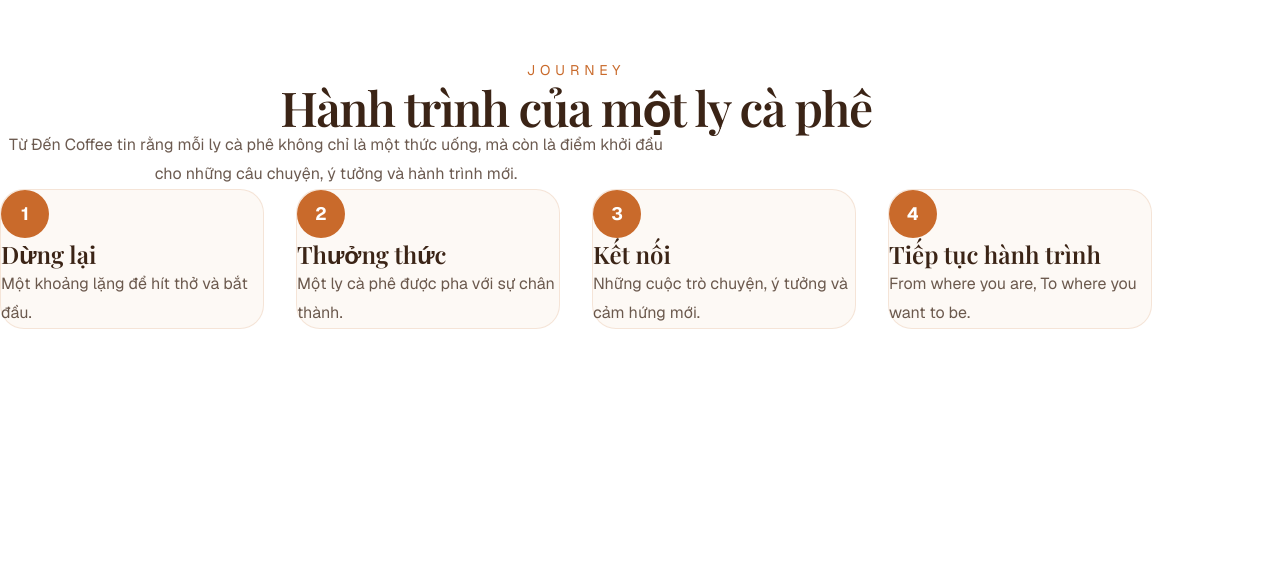
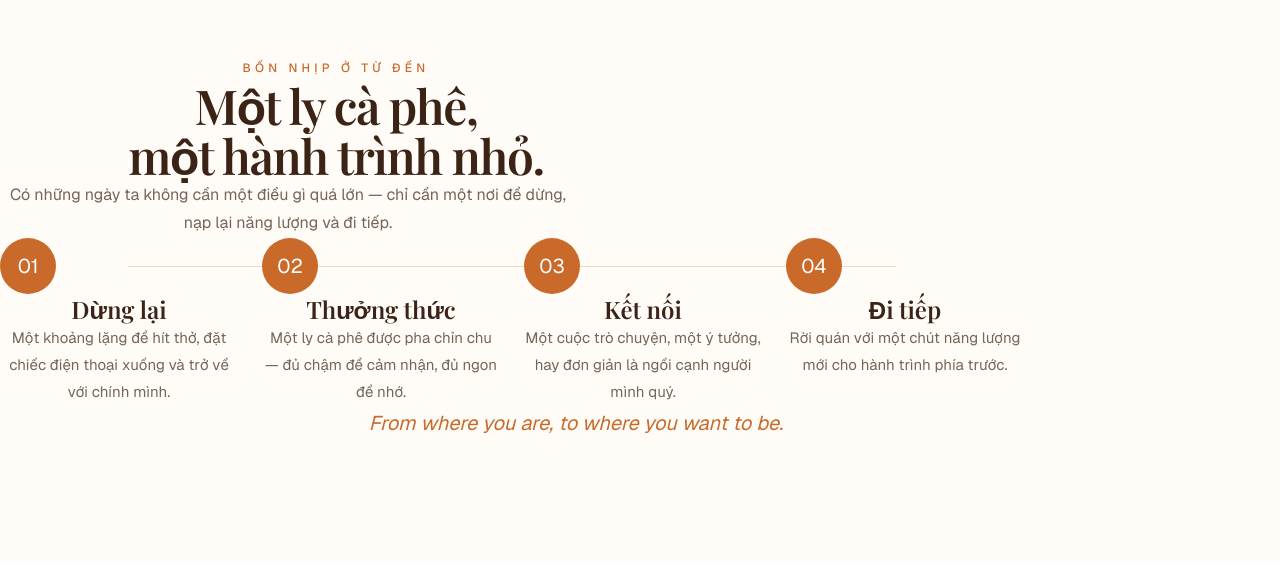
Before and after one commit to tuden219th/tudencafe, a Next.js app: page / in a window 1280 px wide. Shown: the part 1457-2027 px from the top of the page. Built offline with nearby package versions, Linux system fonts and the light colour scheme; a web font is replaced by a local one.

Commit message:
feat: refine mobile journey experience

```diff
--- a/src/components/home/Hero.tsx
+++ b/src/components/home/Hero.tsx
@@ -5,10 +5,12 @@ export default function Hero() {
     <section
       id="home"
       className="
-        min-h-screen
+        min-h-0
         flex
         items-center
-        pt-24
+        py-32
+        md:min-h-screen
+        md:py-24
       "
     >
       <div className="container">
@@ -16,7 +18,8 @@ export default function Hero() {
           className="
             grid
             lg:grid-cols-2
-            gap-16
+            gap-10
+            lg:gap-16
             items-center
           "
         >
@@ -55,9 +58,10 @@ export default function Hero() {
 
             <h1
               className="
-                text-5xl
+                text-[3.35rem]
+                sm:text-6xl
                 md:text-7xl
-                leading-[0.95]
+                leading-[0.9]
                 font-[var(--font-playfair)]
               "
             >
@@ -80,11 +84,14 @@ export default function Hero() {
 
             <p
               className="
-                mt-10
-                text-lg
-                leading-9
+                mt-7
+                text-base
+                leading-8
                 max-w-xl
                 opacity-75
+                md:mt-10
+                md:text-lg
+                md:leading-9
               "
             >
               Có những ngày,
@@ -108,21 +115,23 @@ export default function Hero() {
 
             <div
               className="
-                mt-12
+                mt-9
                 flex
                 flex-wrap
                 gap-4
+                md:mt-12
               "
             >
               <a
                 href="#menu"
                 className="
-                  inline-flex
+                  flex
                   items-center
+                  justify-center
                   gap-2
                   rounded-full
                   bg-[#6B8E23]
-                  px-8
+                  px-6
                   py-4
                   text-white
                   font-medium
@@ -131,6 +140,8 @@ export default function Hero() {
                   duration-300
                   hover:scale-105
                   hover:bg-[#5F7F1F]
+                  sm:inline-flex
+                  sm:px-8
                 "
               >
                 Chọn một ly cà phê →
@@ -139,17 +150,20 @@ export default function Hero() {
               <a
                 href="#story"
                 className="
-                  inline-flex
+                  flex
                   items-center
+                  justify-center
                   rounded-full
                   border
                   border-[rgba(0,0,0,0.1)]
                   bg-white
-                  px-8
+                  px-6
                   py-4
                   transition-all
                   duration-300
                   hover:shadow-lg
+                  sm:inline-flex
+                  sm:px-8
                 "
               >
                 Câu chuyện Từ Đến
@@ -160,15 +174,17 @@ export default function Hero() {
 
             <div
               className="
-                mt-16
+                mt-10
                 grid
                 grid-cols-3
-                gap-8
+                gap-3
                 max-w-xl
+                md:mt-16
+                md:gap-8
               "
             >
               <div>
-                <h3 className="text-3xl font-bold text-[var(--primary)]">
+                <h3 className="text-2xl font-bold text-[var(--primary)] md:text-3xl">
                   4.9★
                 </h3>
 
@@ -178,7 +194,7 @@ export default function Hero() {
               </div>
 
               <div>
-                <h3 className="text-3xl font-bold text-[var(--primary)]">
+                <h3 className="text-2xl font-bold text-[var(--primary)] md:text-3xl">
                   219
                 </h3>
 
@@ -188,7 +204,7 @@ export default function Hero() {
               </div>
 
               <div>
-                <h3 className="text-3xl font-bold text-[var(--primary)]">
+                <h3 className="text-2xl font-bold text-[var(--primary)] md:text-3xl">
                   Every Day
                 </h3>
 
@@ -204,7 +220,9 @@ export default function Hero() {
           <div
             className="
               relative
-              h-[680px]
+              h-[360px]
+              md:h-[520px]
+              lg:h-[680px]
               rounded-[40px]
               overflow-hidden
               shadow-[0_30px_60px_rgba(0,0,0,0.18)]
--- a/src/components/home/Journey.tsx
+++ b/src/components/home/Journey.tsx
@@ -1,62 +1,79 @@
-export default function Journey() {
 const steps = [
   {
+    number: "01",
     title: "Dừng lại",
-      text: "Một khoảng lặng để hít thở và bắt đầu.",
+    text: "Một khoảng lặng để hít thở, đặt chiếc điện thoại xuống và trở về với chính mình.",
   },
   {
+    number: "02",
     title: "Thưởng thức",
-      text: "Một ly cà phê được pha với sự chân thành.",
+    text: "Một ly cà phê được pha chỉn chu — đủ chậm để cảm nhận, đủ ngon để nhớ.",
   },
   {
+    number: "03",
     title: "Kết nối",
-      text: "Những cuộc trò chuyện, ý tưởng và cảm hứng mới.",
+    text: "Một cuộc trò chuyện, một ý tưởng, hay đơn giản là ngồi cạnh người mình quý.",
   },
   {
-      title: "Tiếp tục hành trình",
-      text: "From where you are, To where you want to be.",
+    number: "04",
+    title: "Đi tiếp",
+    text: "Rời quán với một chút năng lượng mới cho hành trình phía trước.",
   },
 ];
 
+export default function Journey() {
   return (
-    <section className="bg-white py-24" id="journey">
-      <div className="mx-auto max-w-6xl px-6">
-        <div className="text-center">
-          <p className="uppercase tracking-[0.35em] text-sm text-[var(--primary)]">
-            Journey
+    <section id="journey" className="overflow-hidden bg-[#FFFCF8] py-20 md:py-28">
+      <div className="mx-auto max-w-6xl px-5 md:px-6">
+        <div className="mx-auto max-w-2xl text-center">
+          <p className="uppercase tracking-[0.35em] text-xs font-medium text-[var(--primary)]">
+            Bốn nhịp ở Từ Đến
           </p>
 
-          <h2 className="mt-5 font-[var(--font-playfair)] text-4xl md:text-5xl">
-            Hành trình của một ly cà phê
+          <h2 className="mt-4 font-[var(--font-playfair)] text-4xl leading-[1.05] md:text-5xl">
+            Một ly cà phê,
+            <br className="hidden md:block" /> một hành trình nhỏ.
           </h2>
 
-          <p className="mx-auto mt-6 max-w-2xl leading-8 opacity-75">
-            Từ Đến Coffee tin rằng mỗi ly cà phê không chỉ là một thức uống,
-            mà còn là điểm khởi đầu cho những câu chuyện, ý tưởng và hành trình
-            mới.
+          <p className="mx-auto mt-5 max-w-xl text-[15px] leading-7 text-[#3B2416]/70 md:text-base">
+            Có những ngày ta không cần một điều gì quá lớn — chỉ cần một nơi để dừng,
+            nạp lại năng lượng và đi tiếp.
           </p>
         </div>
 
-        <div className="mt-16 grid gap-8 md:grid-cols-4">
-          {steps.map((step, index) => (
-            <div
-              key={step.title}
-              className="rounded-3xl border border-[#C96A2B]/15 bg-[#FDF9F5] p-8 transition-all duration-300 hover:-translate-y-2 hover:shadow-xl"
+        <ol className="relative mx-auto mt-12 max-w-5xl md:mt-16 md:grid md:grid-cols-4 md:gap-6">
+          <span
+            aria-hidden="true"
+            className="absolute bottom-10 left-9 top-10 w-px bg-[#C96A2B]/25 md:bottom-auto md:left-[12.5%] md:right-[12.5%] md:top-7 md:h-px md:w-auto"
+          />
+
+          {steps.map((step) => (
+            <li
+              key={step.number}
+              className="relative grid grid-cols-[4.5rem_1fr] gap-4 py-6 last:pb-20 md:block md:p-0"
             >
-              <div className="mb-6 flex h-12 w-12 items-center justify-center rounded-full bg-[#C96A2B] text-lg font-bold text-white">
-                {index + 1}
-              </div>
+              <span className="relative z-10 flex h-[4.5rem] w-[4.5rem] items-center justify-center rounded-full border border-[#C96A2B]/25 bg-[#FFFCF8] font-[var(--font-playfair)] text-xl text-[var(--primary)] md:mx-auto md:h-14 md:w-14 md:bg-[#C96A2B] md:text-white">
+                {step.number}
+              </span>
 
-              <h3 className="text-2xl font-semibold">
+              <div className="pt-1 md:mt-8 md:text-center">
+                <p className="mb-2 text-[11px] font-medium uppercase tracking-[0.22em] text-[#3B2416]/45 md:hidden">
+                  Một điểm dừng
+                </p>
+                <h3 className="font-[var(--font-playfair)] text-[1.7rem] leading-tight md:text-2xl">
                   {step.title}
                 </h3>
-
-              <p className="mt-4 leading-7 opacity-75">
+                <p className="mt-2 max-w-sm text-[15px] leading-7 text-[#3B2416]/70 md:mx-auto">
                   {step.text}
                 </p>
               </div>
+            </li>
           ))}
-        </div>
+        </ol>
+
+        <p className="text-center font-[var(--font-playfair)] text-xl italic text-[var(--primary)] md:mt-6">
+          From where you are, to where you want to be.
+        </p>
       </div>
     </section>
   );
```
Lines whose indentation alone changed are shown as unchanged.
